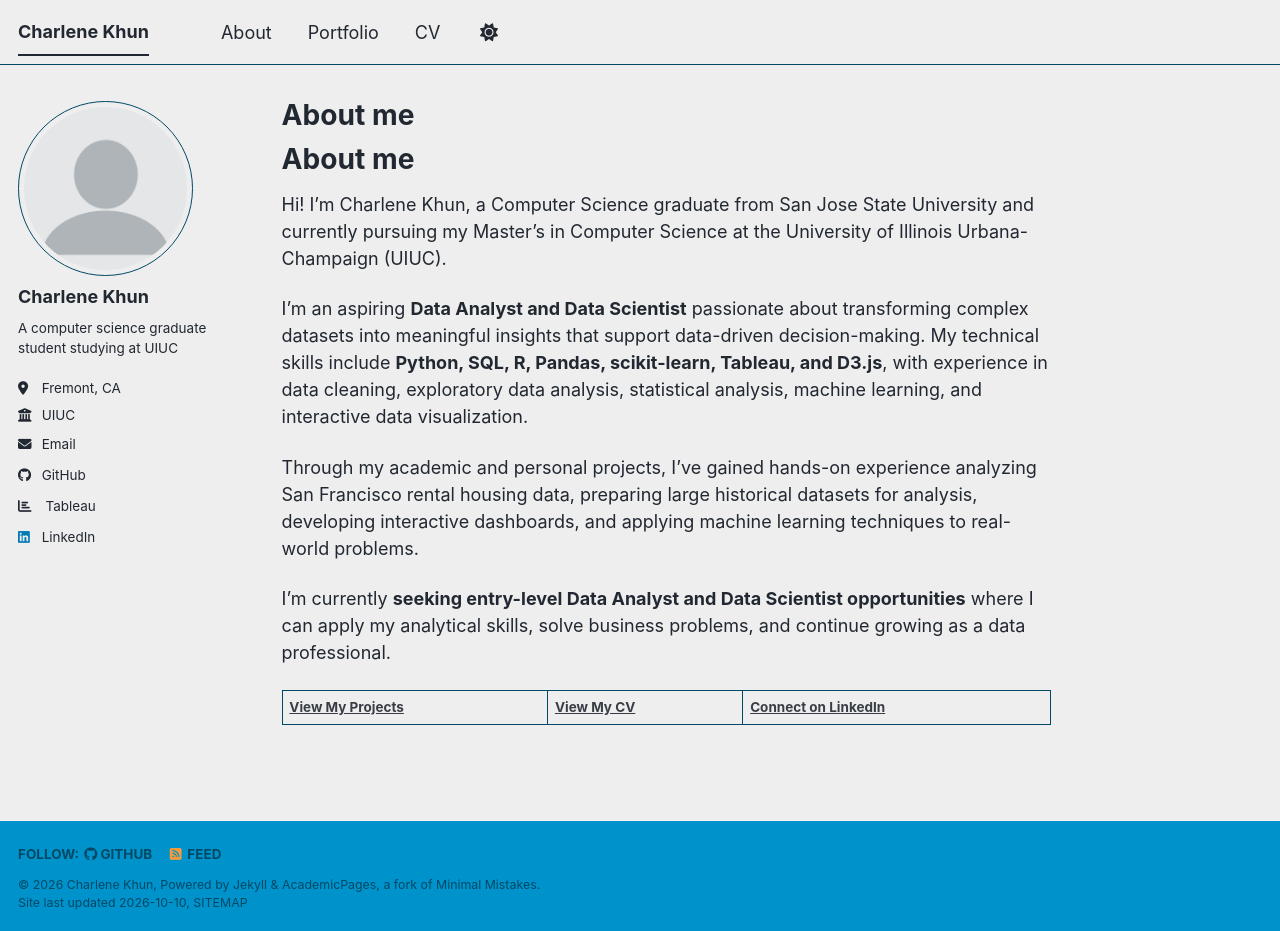
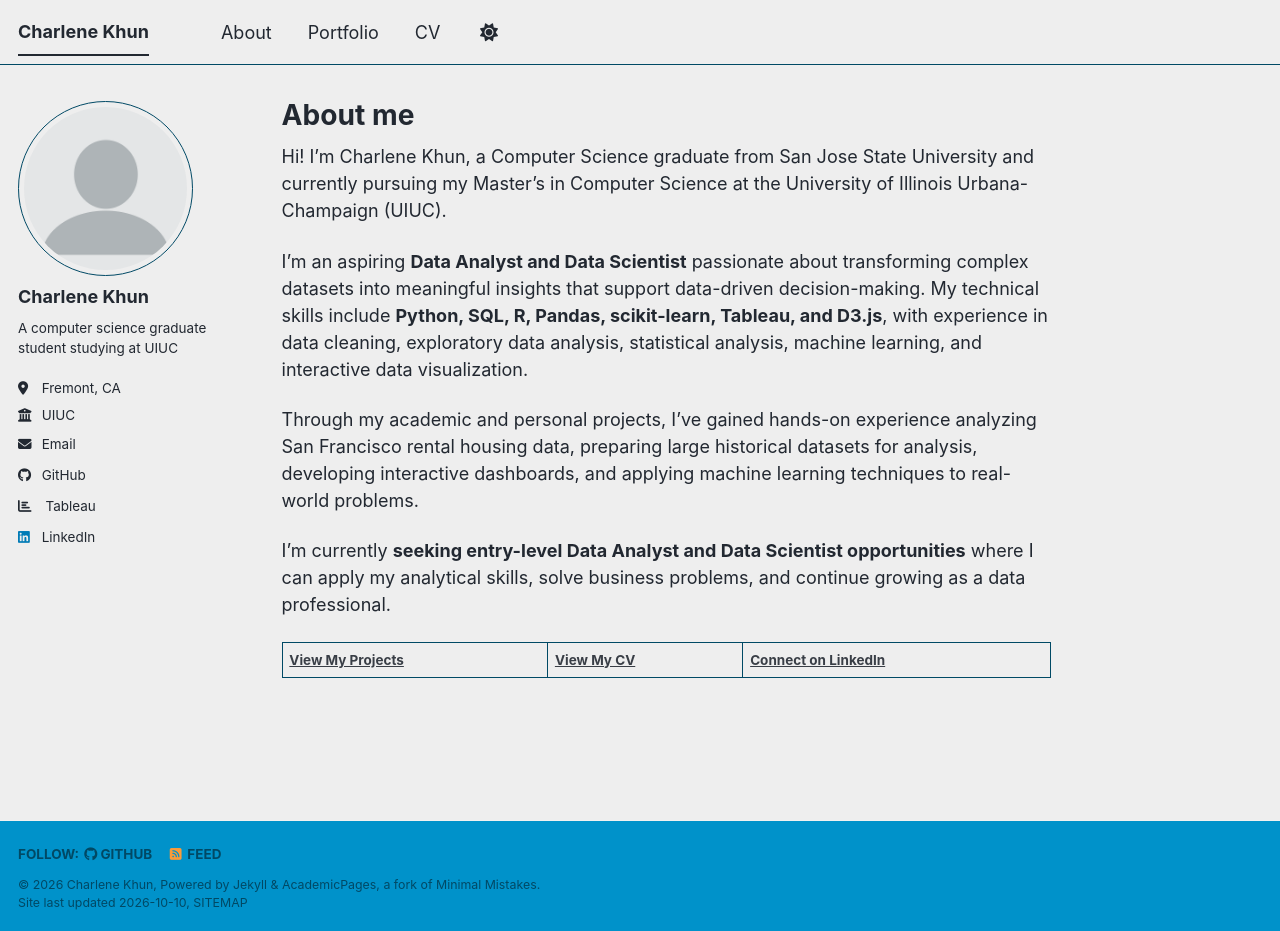
Before and after one commit to charlene-khun/charlene-khun.github.io, a Jekyll site: the page built from _pages/about.md, in a window 1280 px wide and 931 px high. Built offline with Jekyll 4.4.1, drawn with Linux system fonts in a browser that asks for light colours; a style sheet for code colours, icons or effects is not loaded.

Commit message:
Update about.md

```diff
--- a/_pages/about.md
+++ b/_pages/about.md
@@ -4,10 +4,7 @@ title: "About me"
 author_profile: true
 redirect_from:
   - /about/
-  - /about.html
 ---
-
-# About me
 
 Hi! I'm Charlene Khun, a Computer Science graduate from San Jose State University and currently pursuing my Master's in Computer Science at the University of Illinois Urbana-Champaign (UIUC).
 
```
